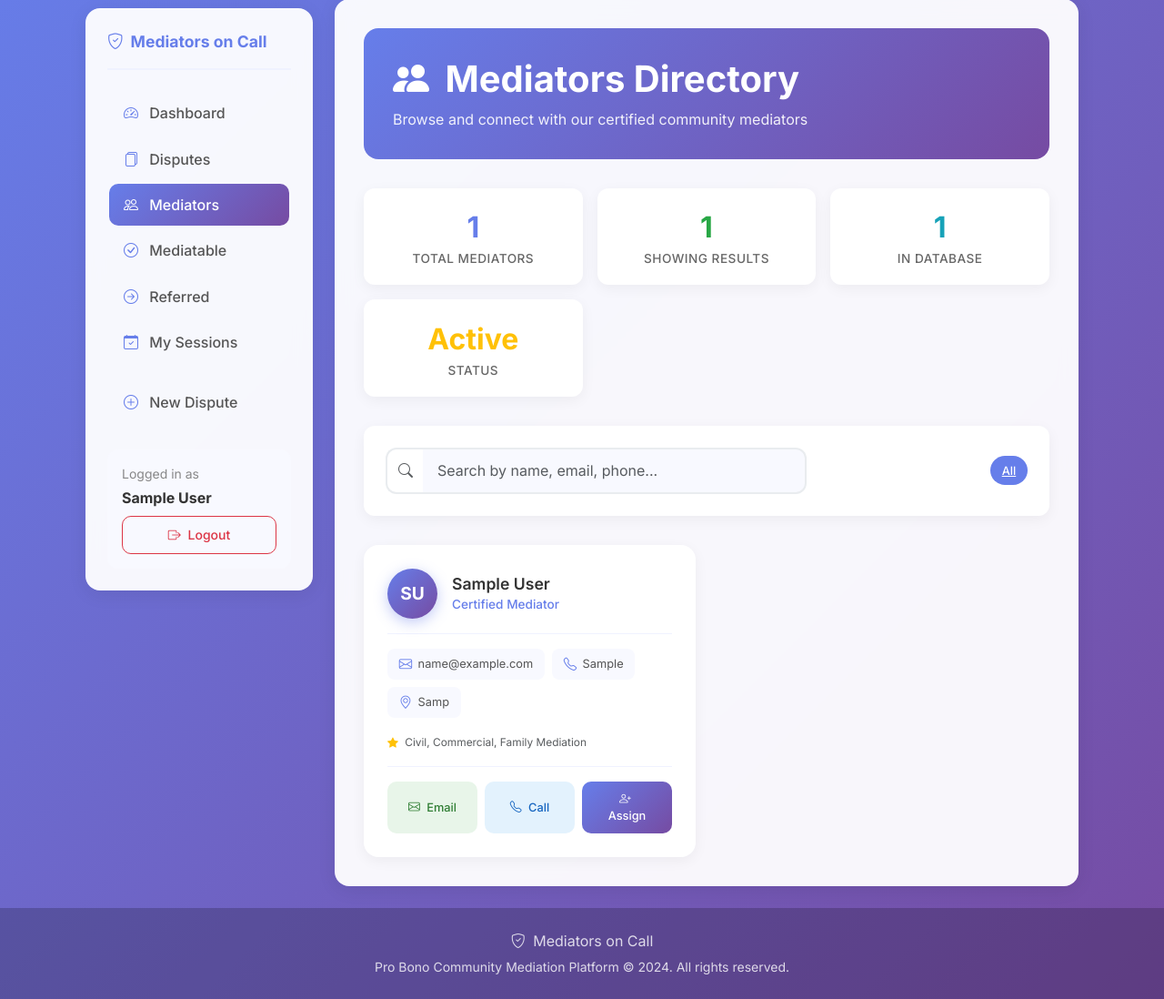
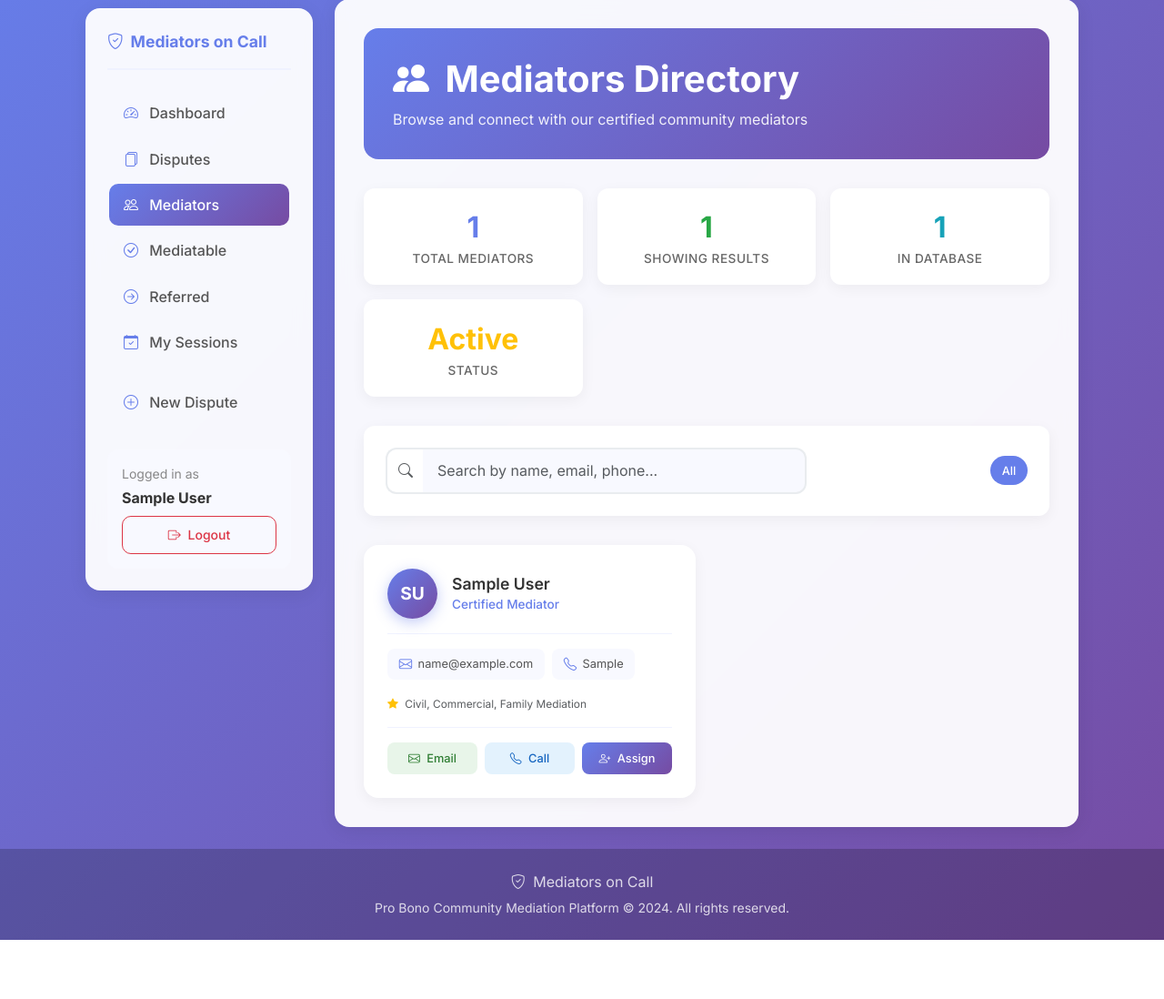
Before and after one commit to JVW-Hue/Mediator-On-Call-, a Django app: page /dashboard/mediators/ in a window 1280 px wide. Shown: the part 91-1189 px from the top of the page at 91% size. After the commit the page ends 1124 px from the top, so only its background shows below. Run offline with Django 5.2, Linux system fonts and the light colour scheme; a user stored in the database is signed in; tables that the repository leaves empty hold one stand-in row (values such as "Sample post"); parts of the project's set-up code (start-up, migrations or seed data) failed here and were passed over; some libraries are stand-ins or nearby versions.

Commit message:
Fix buttons on mediators page - use proper anchor tags for Email/Call

```diff
--- a/dashboard/templates/dashboard/mediators_list.html
+++ b/dashboard/templates/dashboard/mediators_list.html
@@ -144,13 +144,6 @@
         color: #667eea;
         font-size: 0.9rem;
     }
-    .detail-item a {
-        color: #555;
-        text-decoration: none;
-    }
-    .detail-item a:hover {
-        color: #667eea;
-    }
     .mediator-expertise {
         font-size: 0.85rem;
         color: #666;
@@ -171,8 +164,9 @@
         border-radius: 8px;
         font-weight: 500;
         transition: all 0.3s ease;
+        text-decoration: none;
+        cursor: pointer;
         border: none;
-        cursor: pointer;
     }
     .btn-email {
         background: #e8f5e9;
@@ -232,6 +226,7 @@
         font-weight: 500;
         cursor: pointer;
         transition: all 0.3s ease;
+        text-decoration: none;
     }
     .filter-badge:hover, .filter-badge.active {
         background: #667eea;
@@ -322,19 +317,11 @@
                 <div class="mediator-details">
                     <div class="detail-item">
                         <i class="bi bi-envelope"></i>
-                        <a href="mailto:{{ mediator.user.email }}">
-                            {{ mediator.user.email|default:'No email' }}
-                        </a>
+                        <span>{{ mediator.user.email|default:'No email' }}</span>
                     </div>
                     <div class="detail-item">
                         <i class="bi bi-telephone"></i>
-                        <a href="tel:{{ mediator.cell }}">
-                            {{ mediator.cell|default:'No phone' }}
-                        </a>
-                    </div>
-                    <div class="detail-item">
-                        <i class="bi bi-geo-alt"></i>
-                        <span>{{ mediator.cell|slice:":4"|default:"N/A" }}</span>
+                        <span>{{ mediator.cell|default:'No phone' }}</span>
                     </div>
                 </div>
 
@@ -346,22 +333,28 @@
                 </div>
 
                 <div class="mediator-actions">
-                    <button type="button"
-                            class="btn btn-action btn-email"
-                            onclick="window.location.href='mailto:{{ mediator.user.email }}'">
+                    {% if mediator.user.email %}
+                    <a href="mailto:{{ mediator.user.email }}" class="btn-action btn-email">
                         <i class="bi bi-envelope me-1"></i> Email
-                    </button>
-                    <button type="button"
-                            class="btn btn-action btn-phone"
-                            onclick="window.location.href='tel:{{ mediator.cell }}'">
+                    </a>
+                    {% else %}
+                    <span class="btn-action" style="background: #f5f5f5; color: #999; cursor: not-allowed;">
+                        <i class="bi bi-envelope me-1"></i> No Email
+                    </span>
+                    {% endif %}
+                    {% if mediator.cell %}
+                    <a href="tel:{{ mediator.cell }}" class="btn-action btn-phone">
                         <i class="bi bi-telephone me-1"></i> Call
-                    </button>
+                    </a>
+                    {% else %}
+                    <span class="btn-action" style="background: #f5f5f5; color: #999; cursor: not-allowed;">
+                        <i class="bi bi-telephone me-1"></i> No Phone
+                    </span>
+                    {% endif %}
                     {% if user.is_staff %}
-                    <button type="button"
-                            class="btn btn-action btn-assign"
-                            onclick="assignMediator({{ mediator.id }}, '{{ mediator.user.get_full_name|default:mediator.user.username|escapejs }}')">
+                    <a href="{% url 'dashboard:assign_mediator_page' 1 %}" class="btn-action btn-assign">
                         <i class="bi bi-person-plus me-1"></i> Assign
-                    </button>
+                    </a>
                     {% endif %}
                 </div>
             </div>
@@ -397,12 +390,6 @@ document.addEventListener('DOMContentLoaded', function() {
             }
         });
     }
-
-    window.assignMediator = function(mediatorId, mediatorName) {
-        if (confirm('Assign mediator "' + mediatorName + '" to a dispute?\n\nThis will open the mediator assignment interface.')) {
-            alert('Mediator "' + mediatorName + '" selected!\n\nPlease go to a dispute detail page and use the "Assign Mediator" button there to complete the assignment.');
-        }
-    };
 });
 </script>
 {% endblock %}
```
